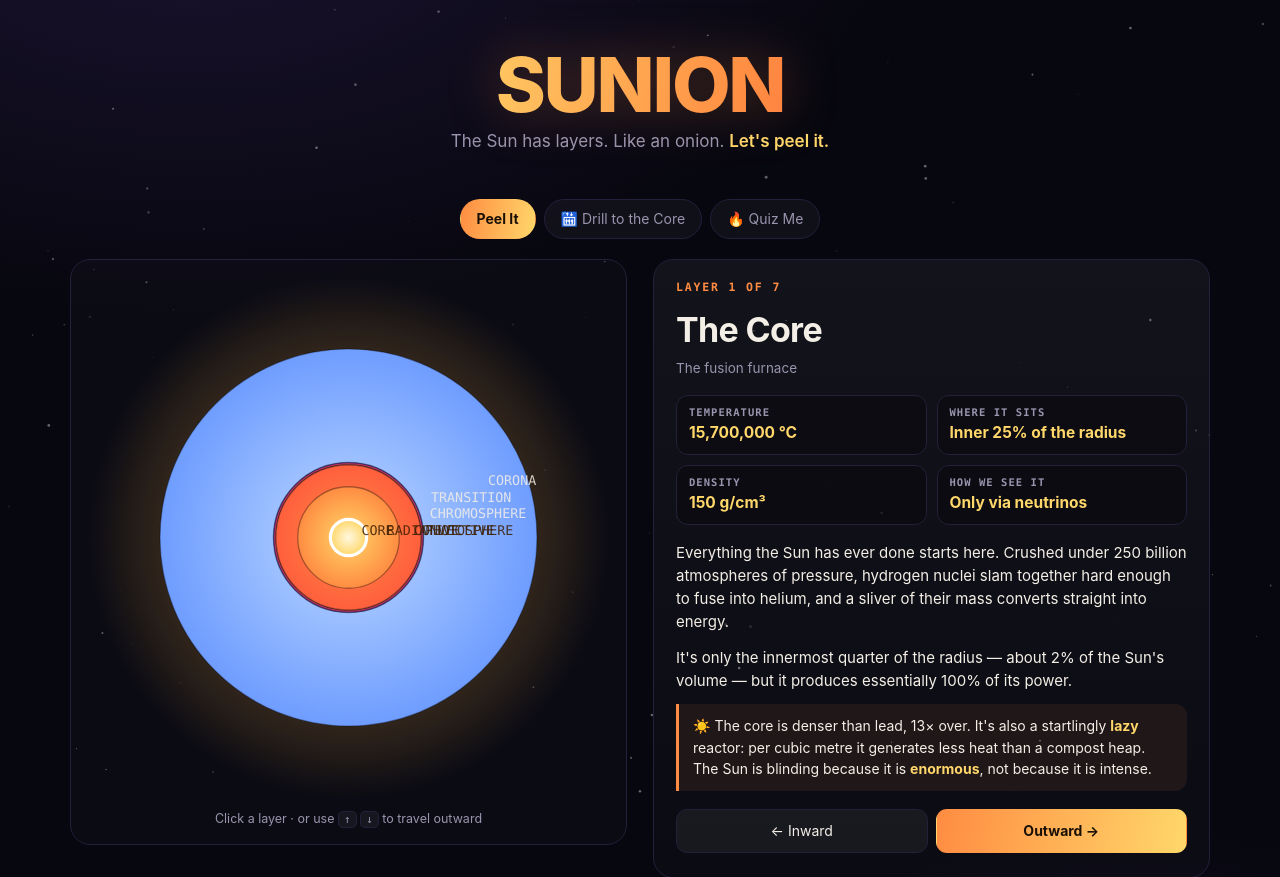
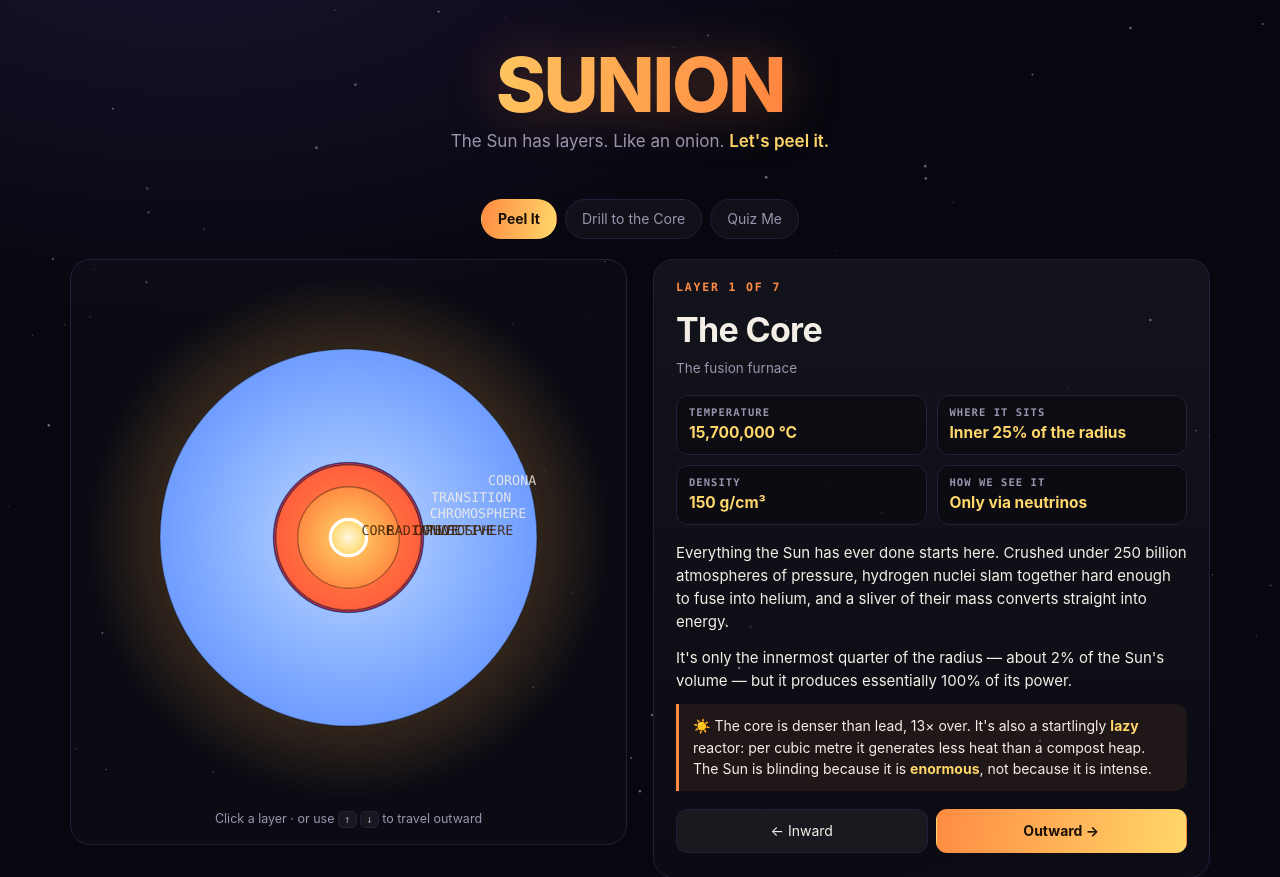
Before and after one commit to pragyaangaur/Sunion, a plain HTML site: page index.html in a window 1280 px wide. Shown: the top 877 px of the page. Drawn offline with Linux system fonts and the light colour scheme.

Commit message:
Update index.html

```diff
--- a/index.html
+++ b/index.html
@@ -146,8 +146,8 @@
 
   <div class="tabs" role="tablist">
     <button class="tab" role="tab" id="tab-explore" aria-selected="true" aria-controls="p-explore">Peel It</button>
-    <button class="tab" role="tab" id="tab-drill"   aria-selected="false" aria-controls="p-drill">🛗 Drill to the Core</button>
-    <button class="tab" role="tab" id="tab-quiz"    aria-selected="false" aria-controls="p-quiz">🔥 Quiz Me</button>
+    <button class="tab" role="tab" id="tab-drill"   aria-selected="false" aria-controls="p-drill">Drill to the Core</button>
+    <button class="tab" role="tab" id="tab-quiz"    aria-selected="false" aria-controls="p-quiz">Quiz Me</button>
   </div>
 
   <!-- ============ EXPLORE ============ -->
```
